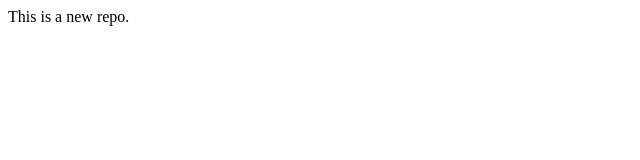
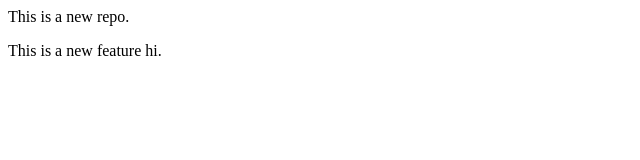
Before and after one commit to raghusomannavar/localrepo, a plain HTML site: page index.html in a window 1280 px wide. Shown: the whole page, without its empty margins (0-640 px from the left). Drawn offline with Linux system fonts and the light colour scheme.

Commit message:
add new features

```diff
--- a/index.html
+++ b/index.html
@@ -1 +1,2 @@
 <p>This is a new repo.</p>
+<p>This is a new feature hi.</p>
```
